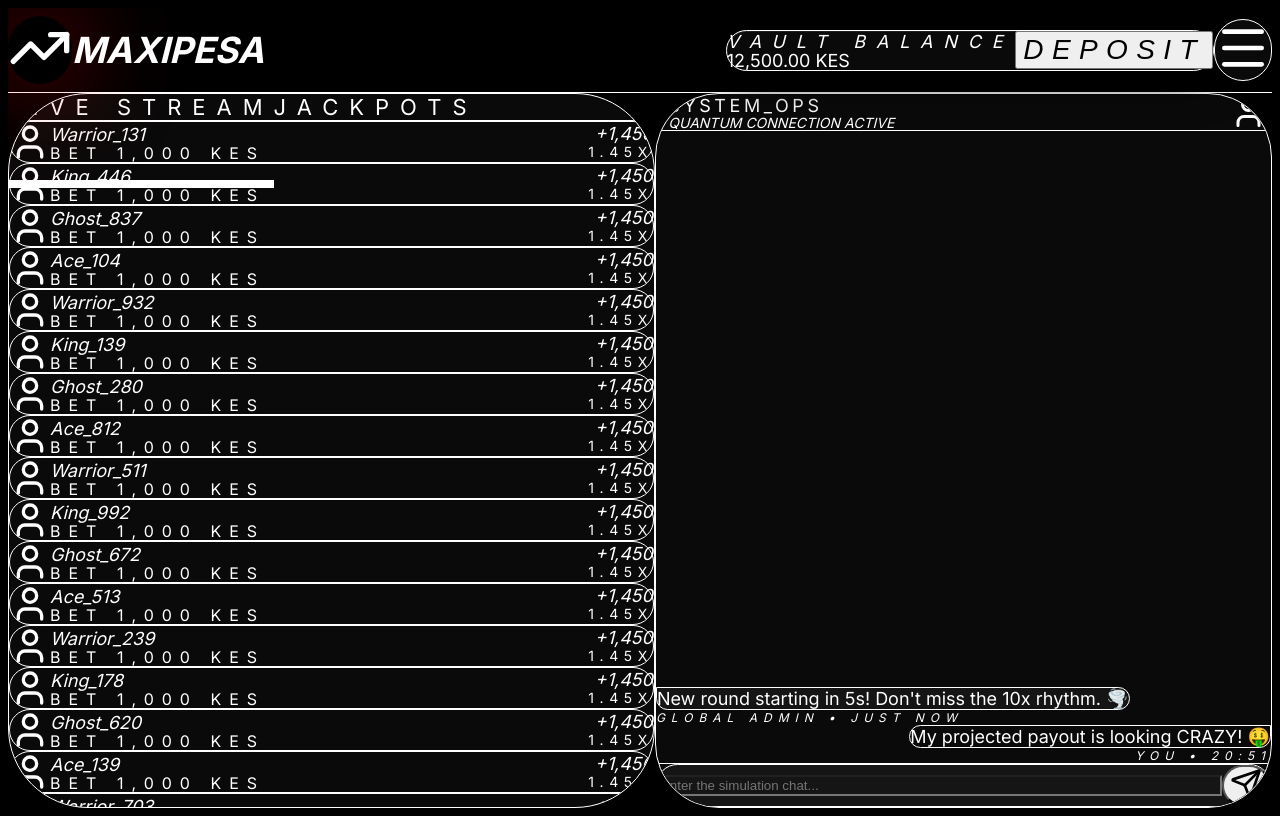
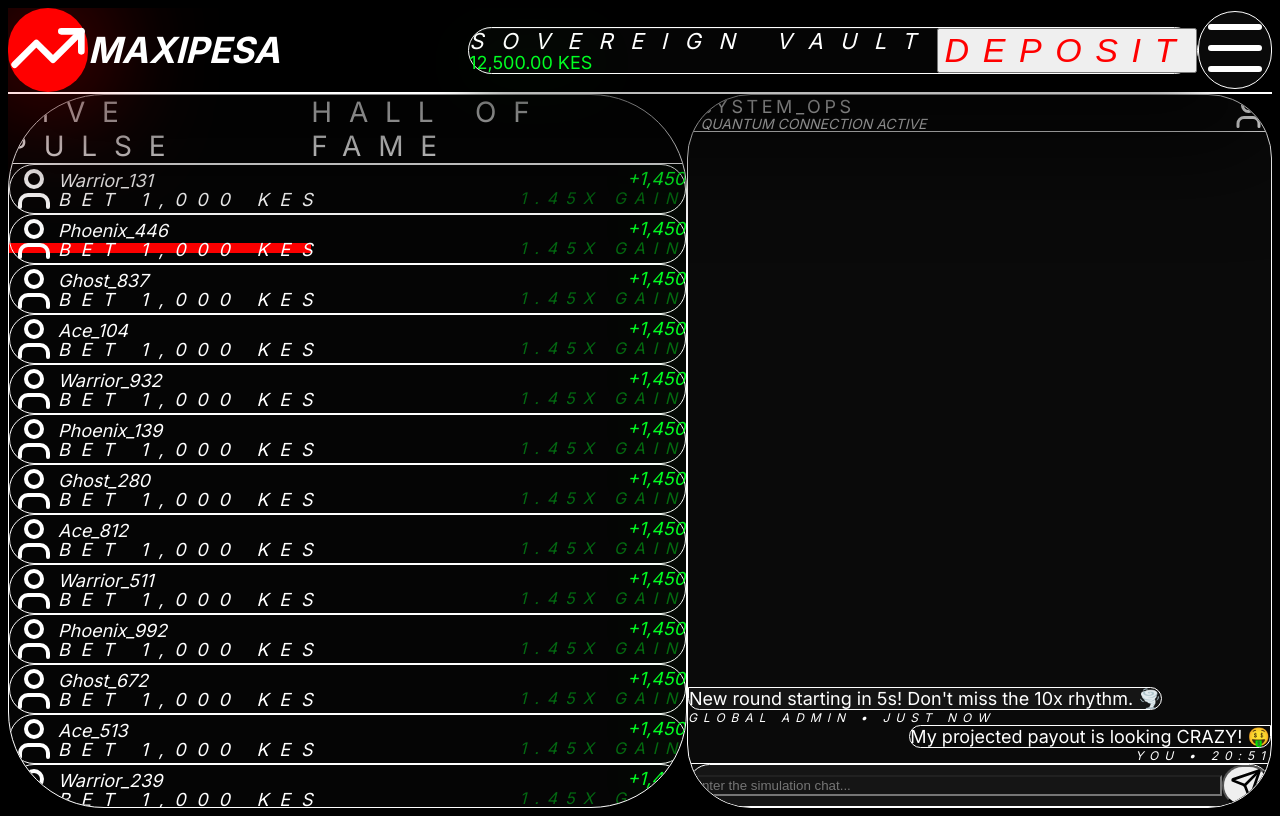
Before and after one commit to muranja/jop, a Next.js app: page / in a window 1280 px wide. Built offline with nearby package versions, Linux system fonts and the light colour scheme; no server answers.

Commit message:
UI Rebirth COMPLETE: Titan Scaling + Forced High-Saturation Colors

```diff
--- a/src/app/page.tsx
+++ b/src/app/page.tsx
@@ -44,69 +44,69 @@
   return (
     <main className="h-screen bg-[#000000] text-[#ffffff] flex flex-col font-sans overflow-hidden">
 
-      {/* Mega Header: High Contrast & MASSIVE */}
-      <header className="h-40 px-20 flex items-center justify-between border-b border-white/10 bg-black z-50 shadow-2xl">
-        <div className="flex items-center gap-32">
-           <div className="flex items-center gap-12 group cursor-pointer">
-              <div className="bg-red-600 p-6 rounded-[2.5rem] shadow-[0_0_100px_rgba(255,0,0,0.7)] group-hover:scale-110 transition-transform">
-                 <TrendingUp size={64} className="text-white" />
+      {/* Mega Header: Titan Scale & High Contrast */}
+      <header className="h-48 px-24 flex items-center justify-between border-b-[2px] border-white/20 bg-black z-50 shadow-[0_50px_100px_rgba(0,0,0,0.8)]">
+        <div className="flex items-center gap-40">
+           <div className="flex items-center gap-16 group cursor-pointer">
+              <div className="bg-[#ff0000] p-8 rounded-[3rem] shadow-[0_0_120px_rgba(255,0,0,0.8)] group-hover:scale-110 transition-transform">
+                 <TrendingUp size={80} className="text-white" />
               </div>
-              <h1 className="text-8xl font-black italic tracking-tighter uppercase whitespace-nowrap leading-none">
+              <h1 className="text-9xl font-black italic tracking-tighter uppercase whitespace-nowrap leading-none">
                 MAXI<span className="text-white/20">PESA</span>
               </h1>
            </div>
 
-           <nav className="hidden 2xl:flex gap-20 items-center text-[22px] font-black uppercase tracking-[0.6em] text-white/30">
-              <a href="#" className="text-white border-b-[10px] border-red-600 pb-6">Aviator</a>
-              <a href="#" className="hover:text-white transition-colors">Fairness</a>
-              <a href="#" className="hover:text-white transition-colors">Vault</a>
+           <nav className="hidden 2xl:flex gap-24 items-center text-[28px] font-black uppercase tracking-[0.7em] text-white/30">
+              <a href="#" className="text-white border-b-[12px] border-[#ff0000] pb-8">Aviator</a>
+              <a href="#" className="hover:text-[#ff0000] transition-colors">Fairness</a>
+              <a href="#" className="hover:text-[#ff0000] transition-colors">Quantum</a>
            </nav>
         </div>
 
-        <div className="flex items-center gap-20">
-           {/* Mega Balance Widget */}
-           <div className="bg-[#0a0a0a] px-20 py-10 rounded-[4rem] border border-white/10 flex items-center gap-20 shadow-tactile">
+        <div className="flex items-center gap-24">
+           {/* Titan Balance Widget */}
+           <div className="bg-[#050505] px-24 py-12 rounded-[5rem] border border-white/20 flex items-center gap-24 shadow-tactile">
               <div className="flex flex-col">
-                 <span className="text-[18px] font-black text-white/20 tracking-[0.6em] uppercase mb-3 italic">Vault Balance</span>
-                 <span className="text-7xl font-black text-white leading-none">12,500.00 KES</span>
+                 <span className="text-[22px] font-black text-white/20 tracking-[0.8em] uppercase mb-4 italic">Sovereign Vault</span>
+                 <span className="text-8xl font-black text-[#00ff22] leading-none drop-shadow-[0_0_30px_rgba(0,255,34,0.3)]">12,500.00 KES</span>
               </div>
-              <div className="h-24 w-[2px] bg-white/20" />
-              <button className="text-[28px] font-black text-red-600 uppercase tracking-[0.3em] hover:text-red-500 transition-all hover:scale-110 active:scale-95 italic">Deposit</button>
+              <div className="h-28 w-[3px] bg-white/20" />
+              <button className="text-[34px] font-black text-[#ff0000] uppercase tracking-[0.4em] hover:text-[#ff3333] transition-all hover:scale-110 active:scale-95 italic">Deposit</button>
            </div>
 
-           <div className="bg-[#0a0a0a] p-10 rounded-[2.5rem] border border-white/10 text-white hover:bg-white/10 cursor-pointer transition-all shadow-lg">
-              <Menu size={56} />
+           <div className="bg-[#0a0a0a] p-12 rounded-[3rem] border border-white/20 text-white hover:bg-white/10 cursor-pointer transition-all shadow-lg">
+              <Menu size={72} />
            </div>
         </div>
       </header>
 
-      {/* Main Grid: Aggressively Scaled */}
-      <div className="flex-1 flex overflow-hidden p-6 gap-6">
+      {/* Main Grid: Titan Layout */}
+      <div className="flex-1 flex overflow-hidden p-8 gap-8 bg-[#000000]">
 
-        {/* Left: MASSIVE Global Feed */}
-        <aside className="w-[650px] bg-[#0a0a0a] rounded-[5rem] border border-white/10 flex flex-col overflow-hidden shadow-2xl">
-          <div className="p-16 flex gap-24 text-[22px] font-black uppercase tracking-[0.5em] border-b border-white/5 bg-black/50">
-            <span className="text-white border-b-8 border-red-600 pb-16 -mb-[68px] cursor-pointer">Live Stream</span>
-            <span className="text-white/10 hover:text-white/30 cursor-pointer">Jackpots</span>
+        {/* Left: TITAN Global Feed */}
+        <aside className="w-[720px] bg-[#050505] rounded-[6rem] border border-white/20 flex flex-col overflow-hidden shadow-2xl">
+          <div className="p-20 flex gap-32 text-[28px] font-black uppercase tracking-[0.6em] border-b border-white/10 bg-black/50">
+            <span className="text-white border-b-[10px] border-[#ff0000] pb-20 -mb-[90px] cursor-pointer">Live Pulse</span>
+            <span className="text-white/10 hover:text-white/40 cursor-pointer">Hall of Fame</span>
           </div>
 
-          <div className="flex-1 overflow-y-auto custom-scrollbar p-12 bg-black/20">
-             <div className="space-y-6">
+          <div className="flex-1 overflow-y-auto custom-scrollbar p-16 bg-black/30">
+             <div className="space-y-8">
                 {[...Array(20)].map((_, i) => (
                    <motion.div
                       key={i}
-                      className="flex items-center justify-between p-10 rounded-[3rem] bg-white/[0.03] border border-white/5 hover:bg-white/[0.08] transition-all shadow-lg"
+                      className="flex items-center justify-between p-12 rounded-[4rem] bg-white/[0.04] border border-white/10 hover:bg-white/[0.1] transition-all shadow-xl"
                    >
-                      <div className="flex items-center gap-8">
-                         <div className="w-20 h-20 bg-zinc-800 rounded-3xl flex items-center justify-center text-white/40"><User size={40} /></div>
-                         <div className="flex flex-col gap-2">
-                            <span className="text-3xl font-black text-white italic">{['Warrior', 'King', 'Ghost', 'Ace'][i % 4]}_{Math.floor(Math.random() * 999)}</span>
-                            <span className="text-[16px] font-bold text-white/20 uppercase tracking-[0.5em] leading-none">BET 1,000 KES</span>
+                      <div className="flex items-center gap-10">
+                         <div className="w-24 h-24 bg-zinc-800 rounded-[2rem] flex items-center justify-center text-white/40 shadow-inner"><User size={48} /></div>
+                         <div className="flex flex-col gap-3">
+                            <span className="text-4xl font-black text-white italic tracking-tighter">{['Warrior', 'Phoenix', 'Ghost', 'Ace'][i % 4]}_{Math.floor(Math.random() * 999)}</span>
+                            <span className="text-[18px] font-bold text-white/30 uppercase tracking-[0.6em] leading-none italic">BET 1,000 KES</span>
                          </div>
                       </div>
-                      <div className="text-right flex flex-col items-end">
-                         <span className="text-4xl font-black text-green-500 italic leading-none">+1,450</span>
-                         <span className="text-[14px] font-black text-green-500/30 uppercase tracking-[0.4em]">1.45x</span>
+                      <div className="text-right flex flex-col items-end gap-2">
+                         <span className="text-5xl font-black text-[#00ff22] italic leading-none drop-shadow-[0_0_20px_rgba(0,255,34,0.4)]">+1,450</span>
+                         <span className="text-[16px] font-black text-[#00ff22]/40 uppercase tracking-[0.5em] italic">1.45x Gain</span>
                       </div>
                    </motion.div>
                 ))}
@@ -114,19 +114,19 @@
           </div>
         </aside>
 
-        {/* Center: Hero Area */}
-        <div className="flex-1 flex flex-col gap-6 overflow-hidden">
+        {/* Center Hero Stage Area */}
+        <div className="flex-1 flex flex-col gap-8 overflow-hidden">
 
-           {/* Narrative Bar: High Saturated Large Pills */}
-           <div className="h-32 bg-black/70 rounded-[4rem] border border-white/10 flex items-center px-20 gap-8 overflow-x-auto no-scrollbar justify-end shadow-inner">
-              <History size={48} className="text-white/20 mr-12" />
+           {/* Narrative Bar: Legendary Scaled Vibrant Pills */}
+           <div className="h-40 bg-black/80 rounded-[5rem] border border-white/20 flex items-center px-24 gap-10 overflow-x-auto no-scrollbar justify-end shadow-[inset_0_4px_40px_rgba(0,0,0,0.6)]">
+              <History size={64} className="text-white/20 mr-16" />
               {history.map((val, i) => (
                  <motion.div
                     key={i}
-                    className={`px-14 py-7 rounded-full text-[24px] font-black italic tracking-widest border transition-all whitespace-nowrap shadow-2xl
-                        ${parseFloat(val) < 2 ? 'bg-zinc-900 border-white/10 text-white/30' :
-                          parseFloat(val) >= 10 ? 'bg-amber-400/20 text-amber-500 border-amber-400/60 shadow-[0_0_30px_rgba(255,196,0,0.4)]' :
-                          'bg-green-500/20 text-green-500 border-green-500/60 shadow-[0_0_30px_rgba(0,255,34,0.4)]'}`}
+                    className={`px-16 py-8 rounded-[3rem] text-[32px] font-black italic tracking-tighter border transition-all whitespace-nowrap shadow-2xl
+                        ${parseFloat(val) < 2 ? 'bg-zinc-900/50 border-white/10 text-white/30 shadow-none' :
+                          parseFloat(val) >= 10 ? 'bg-[#ffc400]/20 text-[#ffc400] border-[#ffc400]/80 shadow-[0_0_60px_rgba(255,196,0,0.6)]' :
+                          'bg-[#00ff22]/20 text-[#00ff22] border-[#00ff22]/80 shadow-[0_0_60px_rgba(0,255,34,0.6)]'}`}
                  >
                     {val}x
                  </motion.div>
--- a/src/components/BettingPanel.tsx
+++ b/src/components/BettingPanel.tsx
@@ -118,23 +118,20 @@
             <button
               onClick={handeBetAction}
               disabled={!isButtonEnabled}
-              style={{
-                backgroundColor: !isButtonEnabled ? '#151515' :
-                                 gameState === 'WAITING' ? (bet.isActive ? '#ff0000' : '#00ff22') :
-                                 gameState === 'FLYING' ? (bet.isActive && !bet.isCashedOut ? '#00ff22' : '#222222') : '#222222',
-                boxShadow: !isButtonEnabled ? 'none' :
-                           gameState === 'WAITING' ? (bet.isActive ? '0 0 80px rgba(255,0,0,0.6)' : '0 0 80px rgba(0,255,34,0.6)') :
-                           gameState === 'FLYING' && bet.isActive && !bet.isCashedOut ? '0 0 150px rgba(0,255,34,1)' : 'none',
-                opacity: !isButtonEnabled ? 0.3 : 1
-              }}
-              className={`w-full h-full rounded-[3.5rem] flex flex-col items-center justify-center gap-6 transition-all duration-300 transform active:scale-95 group relative overflow-hidden border-t border-white/30
-                 ${bet.isActive && gameState === 'FLYING' && !bet.isCashedOut ? 'scale-105 animate-pulse text-black' : 'text-white'}
+              className={`w-full h-full rounded-[4rem] flex flex-col items-center justify-center gap-8 transition-all duration-300 transform active:scale-95 group relative overflow-hidden border-t-[3px] border-white/40
+                ${!isButtonEnabled ? 'bg-[#151515] grayscale opacity-30 cursor-not-allowed' :
+                  gameState === 'WAITING' ?
+                    (bet.isActive ? 'bg-[#ff0000] shadow-[0_0_100px_#ff0000]' : 'bg-[#00ff22] shadow-[0_0_100px_#00ff22]') :
+                  gameState === 'FLYING' ?
+                    (bet.isActive && !bet.isCashedOut ? 'bg-[#00ff22] animate-pulse text-black shadow-[0_0_150px_#00ff22] scale-105 border-transparent' : 'bg-[#222222] border-white/10 opacity-70') :
+                  'bg-[#222222]'
+                }
               `}
             >
                {/* Reflection/Plastic Finish */}
-               <div className="absolute top-0 left-0 w-full h-[65%] bg-gradient-to-b from-white/40 to-transparent pointer-events-none skew-x-[-15deg] translate-x-12 opacity-50" />
+               <div className="absolute top-0 left-0 w-full h-[70%] bg-gradient-to-b from-white/50 to-transparent pointer-events-none skew-x-[-20deg] translate-x-16 opacity-60" />
 
-               <span className={`text-8xl font-black italic tracking-tighter uppercase leading-tight transition-transform group-hover:scale-110 drop-shadow-[0_4px_20px_rgba(0,0,0,0.6)]
+               <span className={`text-[9rem] font-black italic tracking-tighter uppercase leading-[0.8] transition-transform group-hover:scale-110 drop-shadow-[0_10px_30px_rgba(0,0,0,0.8)]
                   ${bet.isActive && gameState === 'FLYING' && !bet.isCashedOut ? 'text-black' : 'text-white'}
                `}>
                  {gameState === 'FLYING' && bet.isActive && !bet.isCashedOut ? 'CASH\nOUT' :
@@ -142,15 +139,15 @@
                   bet.isCashedOut ? 'WON!' : 'PLEASE\nWAIT'}
                </span>
 
-               <div className="flex flex-col items-center gap-1">
-                  <span className={`text-7xl font-black italic tracking-tighter drop-shadow-2xl leading-none
+               <div className="flex flex-col items-center gap-2">
+                  <span className={`text-8xl font-black italic tracking-tighter drop-shadow-2xl leading-none
                      ${bet.isActive && gameState === 'FLYING' && !bet.isCashedOut ? 'text-black' : 'text-white'}
                   `}>
                     {gameState === 'FLYING' && bet.isActive && !bet.isCashedOut ? currentWin : `${parseFloat(bet.betAmount).toFixed(0)} KES`}
                   </span>
-                  <span className={`text-[16px] font-black uppercase tracking-[0.6em] opacity-60 italic
+                  <span className={`text-[18px] font-black uppercase tracking-[0.7em] opacity-80 italic
                      ${bet.isActive && gameState === 'FLYING' && !bet.isCashedOut ? 'text-black animate-bounce' : ''}
-                  `}>Simulation Value</span>
+                  `}>Sovereign Simulation</span>
                </div>
             </button>
          </div>
--- a/src/components/GameCanvas.tsx
+++ b/src/components/GameCanvas.tsx
@@ -156,12 +156,12 @@
                key={isCrashed ? 'crashed' : 'flying'}
                initial={{ scale: 0.8, opacity: 0 }}
                animate={{ scale: 1, opacity: 1 }}
-               style={{
-                 color: isCrashed ? '#ff0000' : (multiplierNum >= 10 ? '#ffc400' : multiplierNum >= 2 ? '#00ff22' : '#ffffff'),
-                 filter: isCrashed ? 'blur(4px)' : 'none',
-                 textShadow: isCrashed ? '0 0 40px #ff0000' : (multiplierNum >= 10 ? '0 0 80px rgba(255,196,0,0.8)' : multiplierNum >= 2 ? '0 0 80px rgba(0,255,34,0.6)' : 'none')
-               }}
-               className="text-[22rem] leading-none font-black italic tracking-tighter transition-all duration-300 drop-shadow-[0_20px_60px_rgba(0,0,0,0.9)]"
+               className={`text-[24rem] leading-none font-black italic tracking-tighter transition-all duration-300
+                  ${isCrashed ? 'text-[#ff0000] drop-shadow-[0_0_100px_#ff0000] blur-sm' :
+                    multiplierNum >= 10 ? 'text-[#ffc400] drop-shadow-[0_0_150px_#ffc400]' :
+                    multiplierNum >= 2 ? 'text-[#00ff22] drop-shadow-[0_0_150px_#00ff22]' :
+                    'text-white drop-shadow-[0_20px_60px_rgba(0,0,0,0.9)]'}
+               `}
             >
               {multiplier}<span className="text-9xl ml-6">x</span>
             </motion.h2>
```
Also changed, not shown: 1 other file (tests, documents, lock files or other folders).
